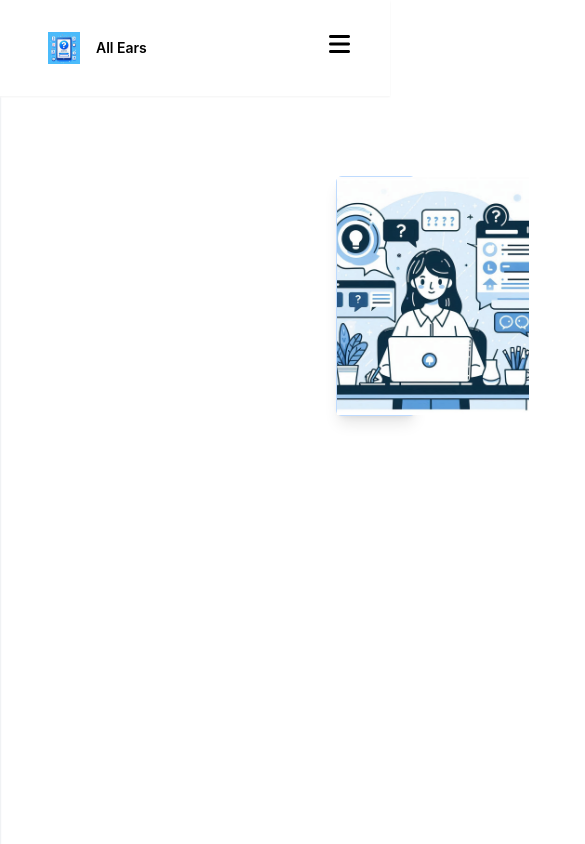
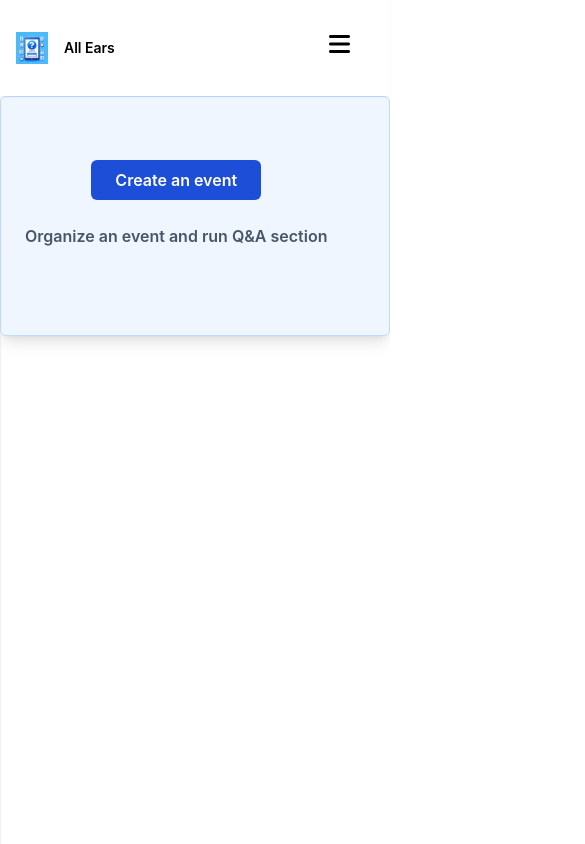
Before and after one commit to amh23/allears, a React (Create React App) app in the folder frontend/: page /dashboard in a window 390 px wide. Shown: the top 844 px of the page, 585 px wide, since content can reach past the window. Built offline with nearby package versions, Linux system fonts and the light colour scheme.

Commit message:
Design nav bar and main content page

```diff
--- a/frontend/src/pages/MainContent.js
+++ b/frontend/src/pages/MainContent.js
@@ -2,15 +2,16 @@ import React from 'react';
 
 const MainContent = () => {
   return (
-     <div className="ml-64 mt-24"> {/* Left space for nav and side bar */}
-       <div className="flex w-3/5 h-60 m-20 mx-15  bg-blue-50 border border-blue-200 rounded-md shadow-lg">
-       <div className="flex-none w-48 relative">
+     <div className="md:ml-64 mt-24 sm:my-30"> {/* Left space for nav and side bar */}
+       <div className="flex md:w-4/5 sm:w-1/3 h-60 lg:m-20 md:m-10 sm:mt-20  bg-blue-50 border border-blue-200 rounded-md shadow-lg">
+       <div className="flex-none lg:w-96 md:w-40 sm:hidden md:block lg:block relative">
             <img src="main-content.png" alt="main content" className="absolute inset-0 w-full h-full object-cover" />
         </div>
-        <div className="flex items-center justify-center p-14">
-            <button className="h-10 px-6 font-semibold rounded-md bg-blue-700 text-white" type="submit">
+        <div className="flex flex-col md:w-3/5 sm:w-1/2 items-center justify-center lg:p-14 md:p-6">
+            <button className="h-10 px-6 font-semibold rounded-md bg-blue-700 text-white hover:shadow-md hover:shadow-blue-300 focus:shadow-blue-300" type="submit">
                 Create an event
             </button>
+            <p className="p-6 text-slate-600 font-semibold">Organize an event and run Q&A section</p>
         </div>
        </div>
      </div>
--- a/frontend/src/pages/Navbar.js
+++ b/frontend/src/pages/Navbar.js
@@ -10,7 +10,7 @@ const Navbar = ({ menuItems = [] }) => {
   };
   return (
     <nav className="fixed  w-full h-24  bg-white shadow-sm p-4  flex items-center justify-between flex-wrap z-50">
-      <div className="flex  items-center justify-start space-x-4 px-8">
+      <div className="flex  items-center justify-start space-x-4 md:px-8 sm:px-4">
         <img src="logo1.png" alt="Logo" className="h-8 w-8 md:h-10 md:w-10 " />
         <span className="font-semibold text-sm md:text-lg">All Ears</span>
       </div>
```
